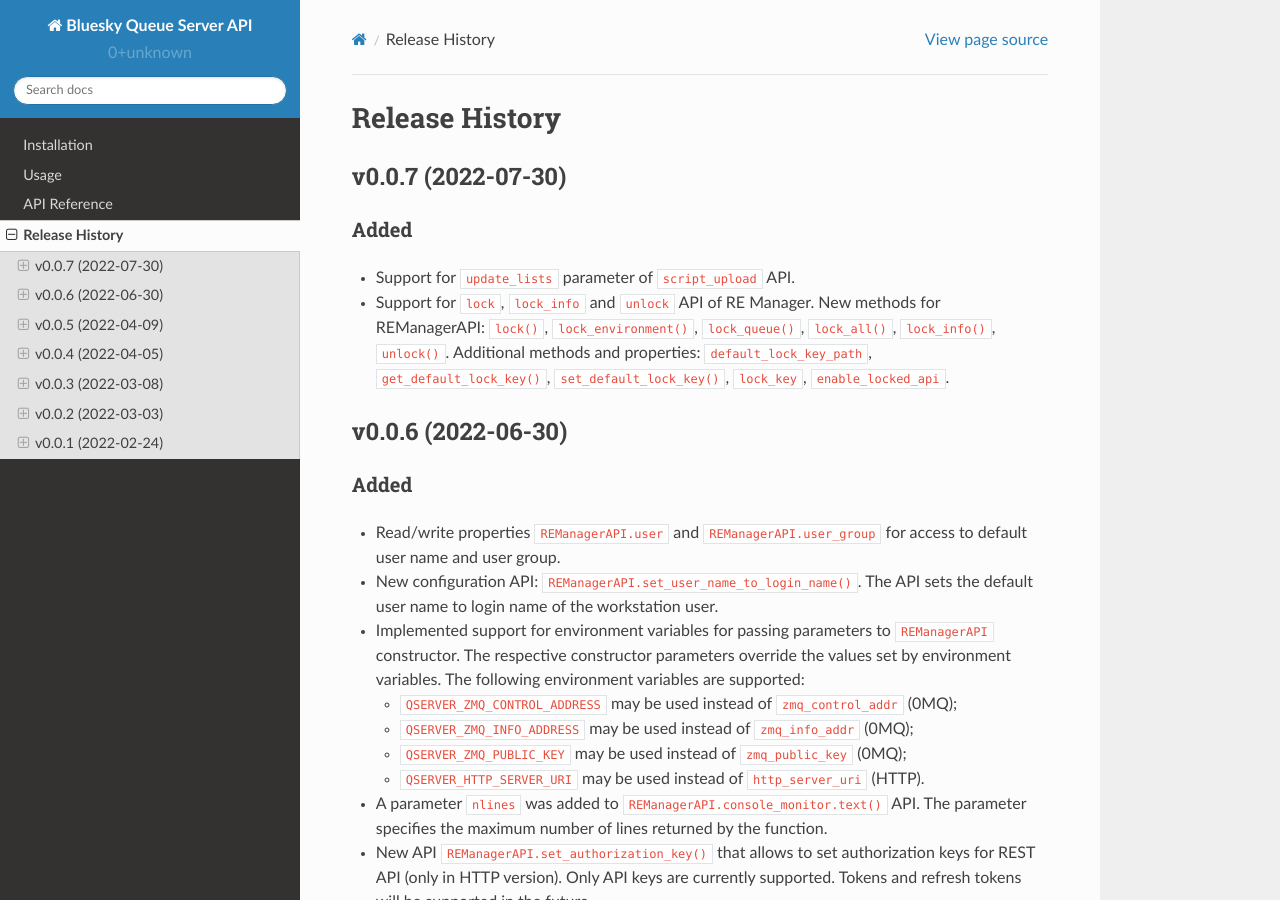
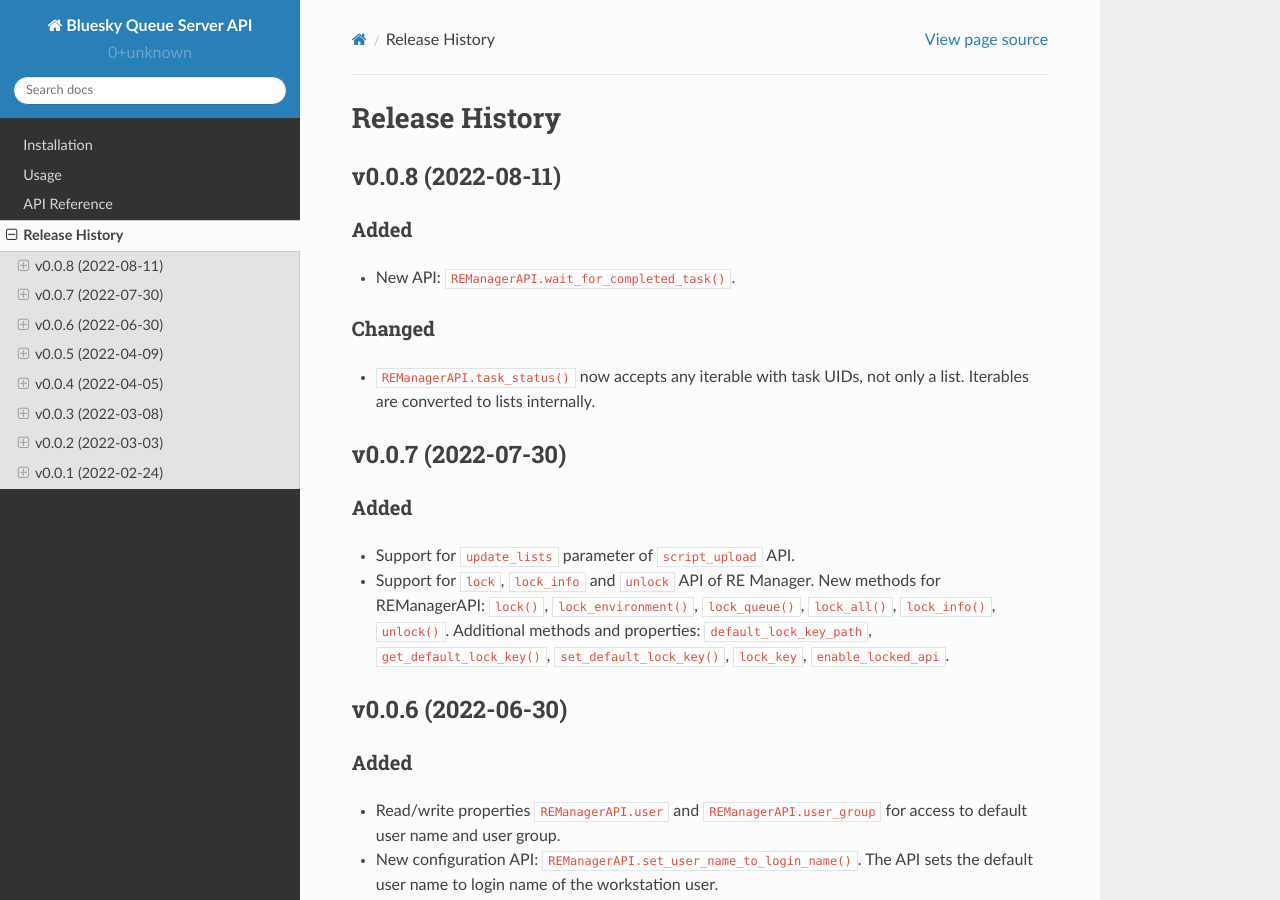
Before and after one commit to bluesky/bluesky-queueserver-api, a Sphinx documentation site: the page built from docs/source/release-history.rst, in a window 1280 px wide and 900 px high. Built offline with Sphinx 7.4.7 and the Read the Docs theme 2.0.0, drawn with Linux system fonts in a browser that asks for light colours.

Commit message:
DOC: release notes for v0.0.8

```diff
--- a/docs/source/release-history.rst
+++ b/docs/source/release-history.rst
@@ -1,6 +1,21 @@
 ===============
 Release History
 ===============
+
+v0.0.8 (2022-08-11)
+===================
+
+Added
+-----
+
+- New API: ``REManagerAPI.wait_for_completed_task()``.
+
+Changed
+-------
+
+- ``REManagerAPI.task_status()`` now accepts any iterable with task UIDs, not only a list.
+  Iterables are converted to lists internally.
+
 
 v0.0.7 (2022-07-30)
 ===================
```
